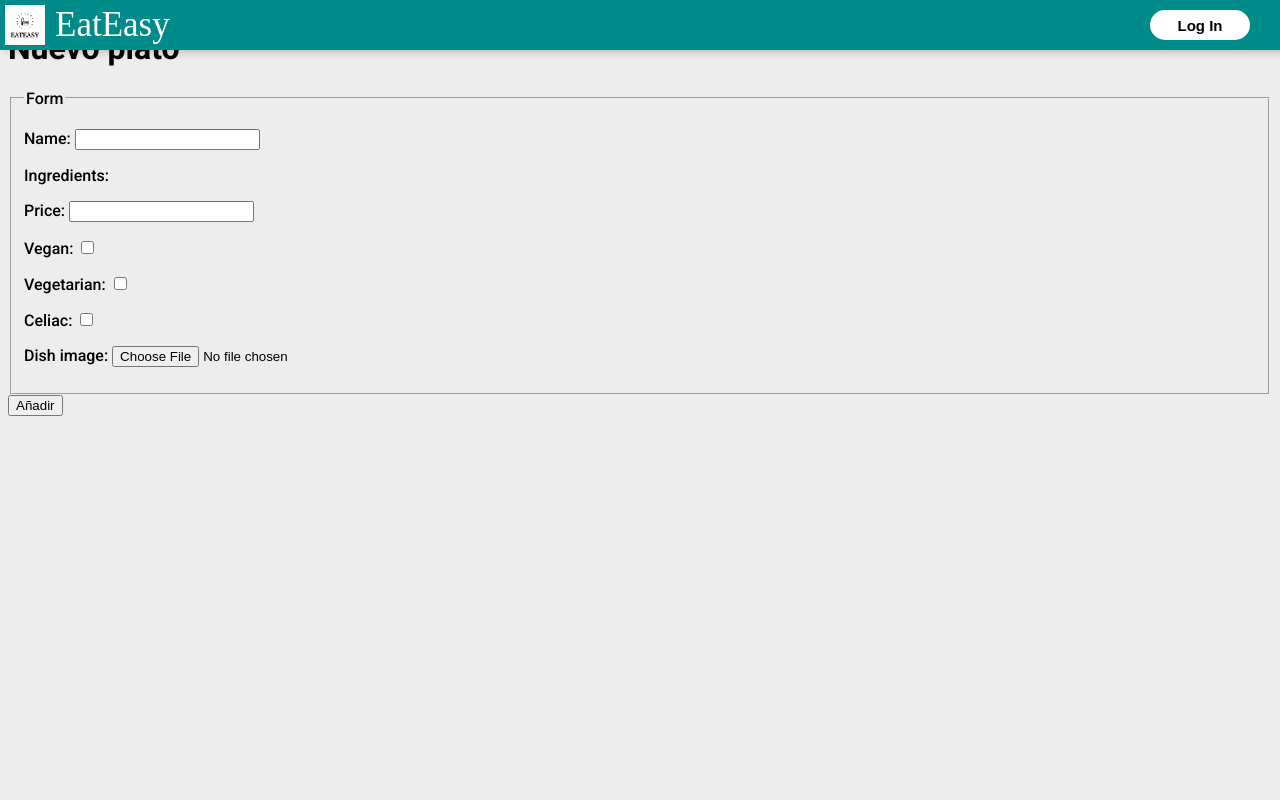
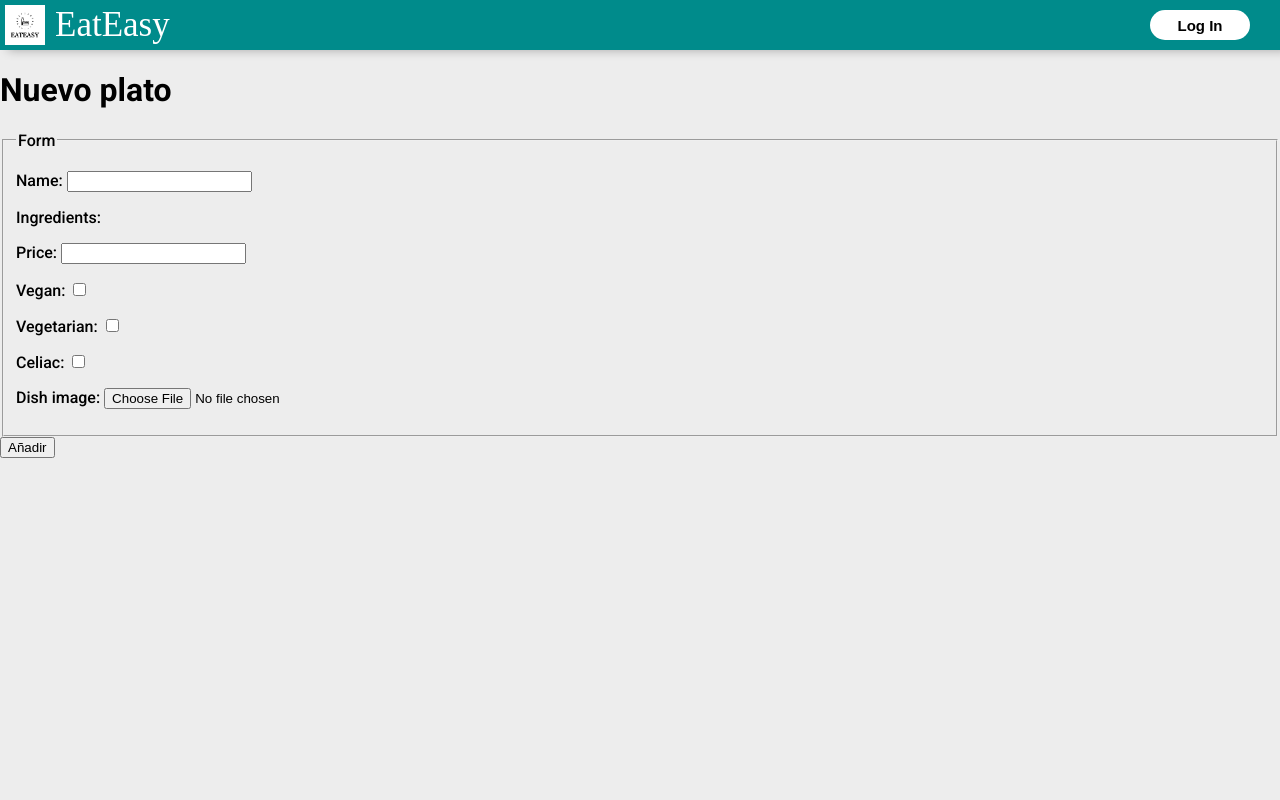
Before and after one commit to Davidjmz12/EatEasy, a Django app: page /infouser/newmenu/ in a window 1280 px wide. Run offline with Django 4.2, Linux system fonts and the light colour scheme; data that the repository does not hold is empty.

Commit message:
Last changes before crispy

```diff
--- a/login/templates/login/registerRest.html
+++ b/login/templates/login/registerRest.html
@@ -1,4 +1,5 @@
 {% extends "main/layout.html" %}
+
 {% block body %}
 
     <form method="POST">
--- a/main/static/main/layout.css
+++ b/main/static/main/layout.css
@@ -6,6 +6,7 @@ body {
     bottom: 0;
     left: 0;
 
+    margin: 50px 0 100px 0;
     font-family: Roboto, serif;
 }
 
```
